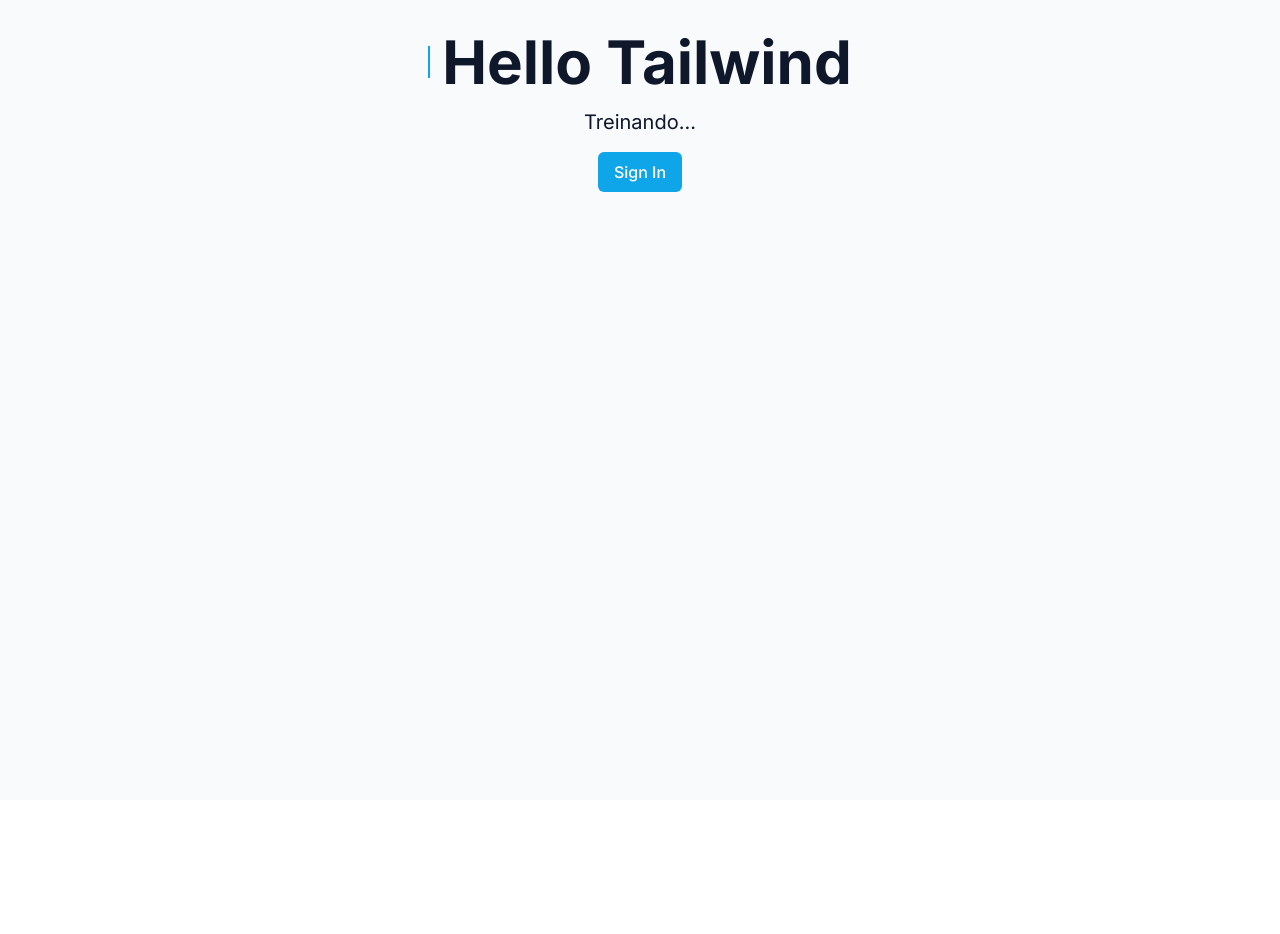
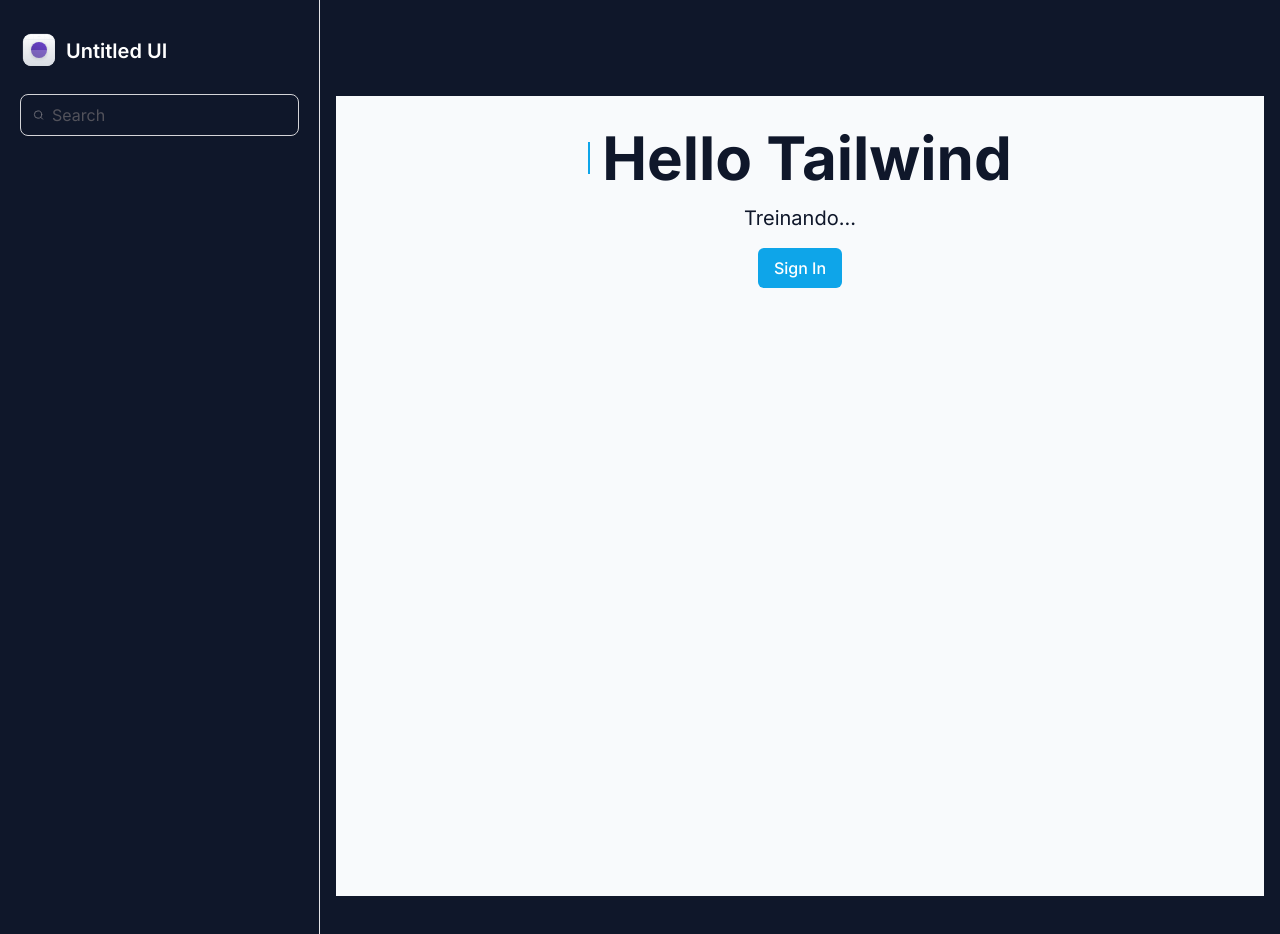
Before and after one commit to larads/ignite-tailwind, a Next.js app: page / in a window 1280 px wide. Shown: the top 934 px of the page. Before the commit the page ends 800 px from the top, so only its background shows below. Built offline with nearby package versions, Linux system fonts and the light colour scheme.

Commit message:
✨ feat: Layout Structure

```diff
--- a/src/app/layout.tsx
+++ b/src/app/layout.tsx
@@ -1,6 +1,7 @@
 import type { Metadata } from "next";
 import { Inter } from "next/font/google";
 import "./globals.css";
+import { Sidebar } from "@/components/Sidebar";
 
 const inter = Inter({ subsets: ["latin"] });
 
@@ -16,7 +17,12 @@
 }>) {
   return (
     <html lang="en">
-      <body className={inter.className}>{children}</body>
+      <body className={inter.className}>
+        <div className="grid min-h-screen grid-cols-app bg-slate-900">
+          <Sidebar />
+          <main className="px-4 pb-12 pt-24">{children}</main>
+        </div>
+      </body>
     </html>
   );
 }
--- /dev/null
+++ b/src/components/Sidebar/Logo.tsx
@@ -0,0 +1,210 @@
+export function Logo() {
+  return (
+    <strong className="flex items-center gap-2 text-xl font-semibold text-zinc-900">
+      <svg
+        width={38}
+        height={38}
+        viewBox="0 0 38 38"
+        fill="none"
+        xmlns="http://www.w3.org/2000/svg"
+      >
+        <g filter="url(#filter0_dd_226_307)">
+          <g clipPath="url(#clip0_226_307)">
+            <rect x={3} y={2} width={32} height={32} rx={8} fill="#fff" />
+            <rect
+              x={3}
+              y={2}
+              width={32}
+              height={32}
+              rx={8}
+              fill="url(#paint0_linear_226_307)"
+            />
+            <path
+              fillRule="evenodd"
+              clipRule="evenodd"
+              d="M19 4.039c-7.71 0-13.961 6.25-13.961 13.961 0 7.71 6.25 13.961 13.961 13.961 7.71 0 13.961-6.25 13.961-13.961 0-7.71-6.25-13.961-13.961-13.961zM4.961 18c0-7.753 6.286-14.039 14.039-14.039S33.039 10.247 33.039 18 26.753 32.039 19 32.039 4.961 25.753 4.961 18z"
+              fill="#D0D5DD"
+            />
+            <path
+              fillRule="evenodd"
+              clipRule="evenodd"
+              d="M19 14.078a3.922 3.922 0 100 7.845 3.922 3.922 0 000-7.845zM15 18a4 4 0 118 0 4 4 0 01-8 0z"
+              fill="#D0D5DD"
+            />
+            <path
+              fillRule="evenodd"
+              clipRule="evenodd"
+              d="M19 15.32a2.68 2.68 0 100 5.36 2.68 2.68 0 000-5.36zM16.243 18a2.757 2.757 0 115.514 0 2.757 2.757 0 01-5.514 0z"
+              fill="#D0D5DD"
+            />
+            <path d="M18.961 2h.078v32h-.078V2z" fill="#D0D5DD" />
+            <path d="M35 17.96v.079H3v-.078h32z" fill="#D0D5DD" />
+            <path
+              d="M29.602 2h.078v32h-.078V2zM13.64 2h.078v32h-.077V2zM24.282 2h.077v32h-.077V2zM8.32 2h.078v32H8.32V2z"
+              fill="#D0D5DD"
+            />
+            <path
+              d="M35 28.602v.077H3v-.077h32zM35 12.64v.078H3v-.077h32zM35 23.281v.078H3v-.078h32zM35 7.32v.078H3V7.32h32z"
+              fill="#D0D5DD"
+            />
+            <g filter="url(#filter1_dd_226_307)">
+              <circle
+                cx={19}
+                cy={18}
+                r={8}
+                fill="url(#paint1_linear_226_307)"
+              />
+            </g>
+            <g filter="url(#filter2_b_226_307)">
+              <path
+                d="M3 18h32v3.2c0 4.48 0 6.72-.872 8.432a8 8 0 01-3.496 3.496C28.92 34 26.68 34 22.2 34h-6.4c-4.48 0-6.72 0-8.432-.872a8 8 0 01-3.496-3.496C3 27.92 3 25.68 3 21.2V18z"
+                fill="#fff"
+                fillOpacity={0.2}
+              />
+            </g>
+          </g>
+          <rect
+            x={3.15}
+            y={2.15}
+            width={31.7}
+            height={31.7}
+            rx={7.85}
+            stroke="#D0D5DD"
+            strokeWidth={0.3}
+          />
+        </g>
+        <defs>
+          <filter
+            id="filter0_dd_226_307"
+            x={0}
+            y={0}
+            width={38}
+            height={38}
+            filterUnits="userSpaceOnUse"
+            colorInterpolationFilters="sRGB"
+          >
+            <feFlood floodOpacity={0} result="BackgroundImageFix" />
+            <feColorMatrix
+              in="SourceAlpha"
+              values="0 0 0 0 0 0 0 0 0 0 0 0 0 0 0 0 0 0 127 0"
+              result="hardAlpha"
+            />
+            <feOffset dy={1} />
+            <feGaussianBlur stdDeviation={1} />
+            <feColorMatrix values="0 0 0 0 0.0627451 0 0 0 0 0.0941176 0 0 0 0 0.156863 0 0 0 0.06 0" />
+            <feBlend
+              in2="BackgroundImageFix"
+              result="effect1_dropShadow_226_307"
+            />
+            <feColorMatrix
+              in="SourceAlpha"
+              values="0 0 0 0 0 0 0 0 0 0 0 0 0 0 0 0 0 0 127 0"
+              result="hardAlpha"
+            />
+            <feOffset dy={1} />
+            <feGaussianBlur stdDeviation={1.5} />
+            <feColorMatrix values="0 0 0 0 0.0627451 0 0 0 0 0.0941176 0 0 0 0 0.156863 0 0 0 0.1 0" />
+            <feBlend
+              in2="effect1_dropShadow_226_307"
+              result="effect2_dropShadow_226_307"
+            />
+            <feBlend
+              in="SourceGraphic"
+              in2="effect2_dropShadow_226_307"
+              result="shape"
+            />
+          </filter>
+          <filter
+            id="filter1_dd_226_307"
+            x={8}
+            y={8}
+            width={22}
+            height={22}
+            filterUnits="userSpaceOnUse"
+            colorInterpolationFilters="sRGB"
+          >
+            <feFlood floodOpacity={0} result="BackgroundImageFix" />
+            <feColorMatrix
+              in="SourceAlpha"
+              values="0 0 0 0 0 0 0 0 0 0 0 0 0 0 0 0 0 0 127 0"
+              result="hardAlpha"
+            />
+            <feOffset dy={1} />
+            <feGaussianBlur stdDeviation={1} />
+            <feColorMatrix values="0 0 0 0 0.0627451 0 0 0 0 0.0941176 0 0 0 0 0.156863 0 0 0 0.06 0" />
+            <feBlend
+              in2="BackgroundImageFix"
+              result="effect1_dropShadow_226_307"
+            />
+            <feColorMatrix
+              in="SourceAlpha"
+              values="0 0 0 0 0 0 0 0 0 0 0 0 0 0 0 0 0 0 127 0"
+              result="hardAlpha"
+            />
+            <feOffset dy={1} />
+            <feGaussianBlur stdDeviation={1.5} />
+            <feColorMatrix values="0 0 0 0 0.0627451 0 0 0 0 0.0941176 0 0 0 0 0.156863 0 0 0 0.1 0" />
+            <feBlend
+              in2="effect1_dropShadow_226_307"
+              result="effect2_dropShadow_226_307"
+            />
+            <feBlend
+              in="SourceGraphic"
+              in2="effect2_dropShadow_226_307"
+              result="shape"
+            />
+          </filter>
+          <filter
+            id="filter2_b_226_307"
+            x={-2}
+            y={13}
+            width={42}
+            height={26}
+            filterUnits="userSpaceOnUse"
+            colorInterpolationFilters="sRGB"
+          >
+            <feFlood floodOpacity={0} result="BackgroundImageFix" />
+            <feGaussianBlur in="BackgroundImageFix" stdDeviation={2.5} />
+            <feComposite
+              in2="SourceAlpha"
+              operator="in"
+              result="effect1_backgroundBlur_226_307"
+            />
+            <feBlend
+              in="SourceGraphic"
+              in2="effect1_backgroundBlur_226_307"
+              result="shape"
+            />
+          </filter>
+          <linearGradient
+            id="paint0_linear_226_307"
+            x1={19}
+            y1={2}
+            x2={19}
+            y2={34}
+            gradientUnits="userSpaceOnUse"
+          >
+            <stop stopColor="#fff" />
+            <stop offset={1} stopColor="#D0D5DD" />
+          </linearGradient>
+          <linearGradient
+            id="paint1_linear_226_307"
+            x1={15}
+            y1={26}
+            x2={23}
+            y2={10}
+            gradientUnits="userSpaceOnUse"
+          >
+            <stop stopColor="#53389E" />
+            <stop offset={1} stopColor="#6941C6" />
+          </linearGradient>
+          <clipPath id="clip0_226_307">
+            <rect x={3} y={2} width={32} height={32} rx={8} fill="#fff" />
+          </clipPath>
+        </defs>
+      </svg>
+
+      <span className="text-white">Untitled UI</span>
+    </strong>
+  )
+}
--- /dev/null
+++ b/src/components/Sidebar/index.tsx
@@ -0,0 +1,18 @@
+import { Logo } from '@/components/Sidebar/Logo'
+import { Search } from 'lucide-react'
+
+export function Sidebar() {
+  return (
+    <aside className="space-y-6 border-r border-zinc-200 px-5 py-8">
+      <Logo />
+
+      <div className="flex w-full items-center gap-2 rounded-lg border border-zinc-300 px-3 py-2 shadow-sm">
+        <Search className="h-5 w-5 text-zinc-500" />
+        <input
+          className="flex-1 border-0 bg-transparent p-0 text-zinc-900 placeholder-zinc-600"
+          placeholder="Search"
+        />
+      </div>
+    </aside>
+  )
+}
--- a/tailwind.config.ts
+++ b/tailwind.config.ts
@@ -6,6 +6,9 @@
   ],
   theme: {
     extend: {
+      gridTemplateColumns: {
+        app: 'minmax(18rem, 20rem) 1fr'
+      },
       maxWidth: {
         app: '700px'
       },
```
Also changed, not shown: package.json (+8 -7 lines), 1 other file (tests, documents, lock files or other folders).
